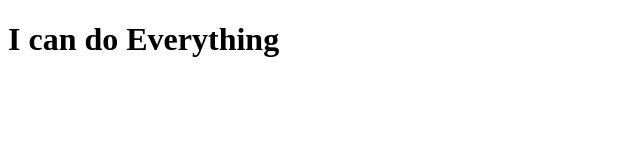
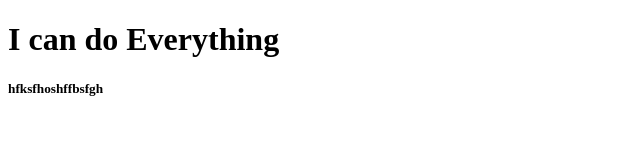
Before and after one commit to Aman-ullah-87/my-first-repo, a plain HTML site: page index.html in a window 1280 px wide. Shown: the whole page, without its empty margins (0-640 px from the left). Drawn offline with Linux system fonts and the light colour scheme.

Commit message:
dbhfghdf

```diff
--- a/index.html
+++ b/index.html
@@ -8,5 +8,6 @@
 </head>
 <body>
     <h1>I can do Everything</h1>
+    <h5>hfksfhoshffbsfgh</h5>
 </body>
 </html>
```
